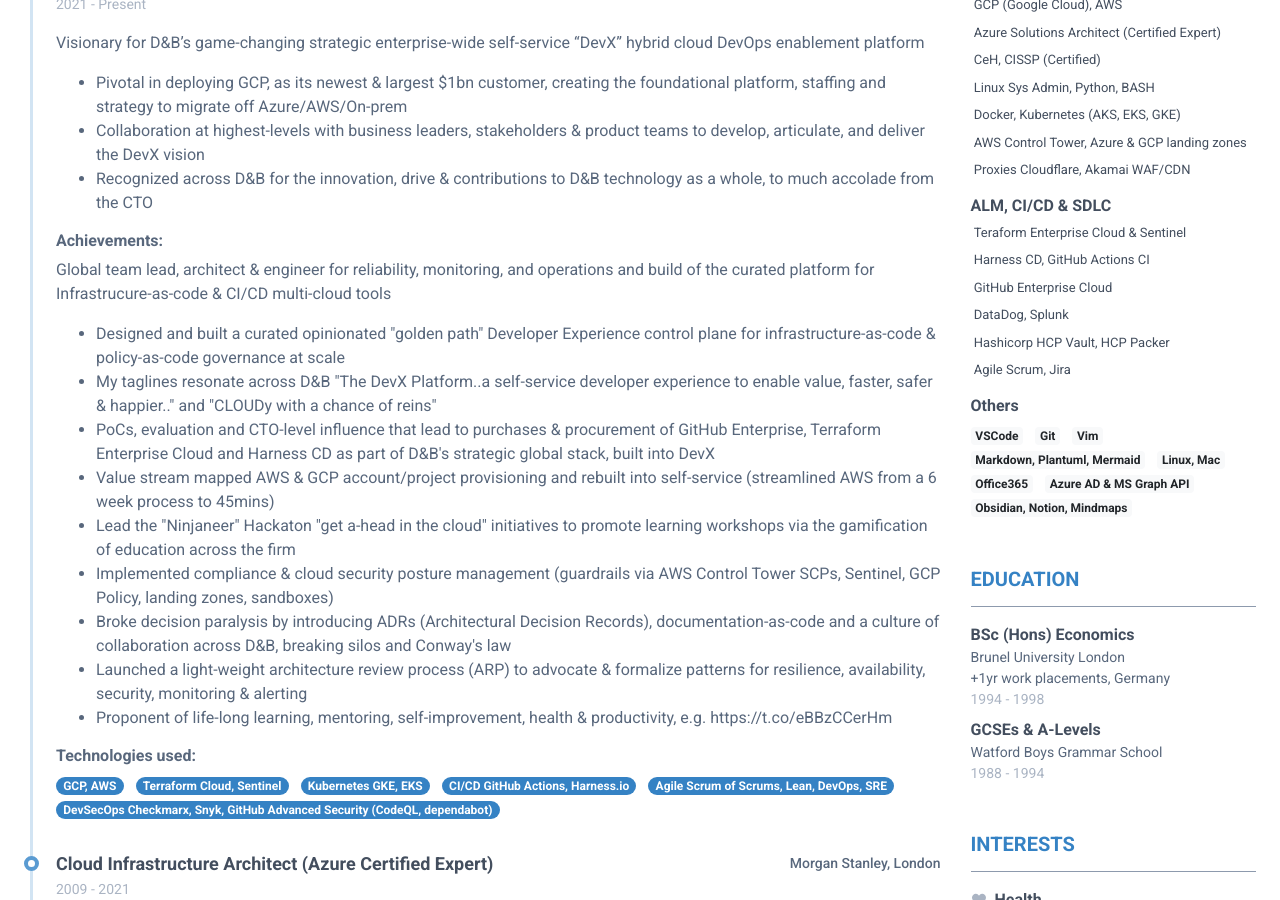
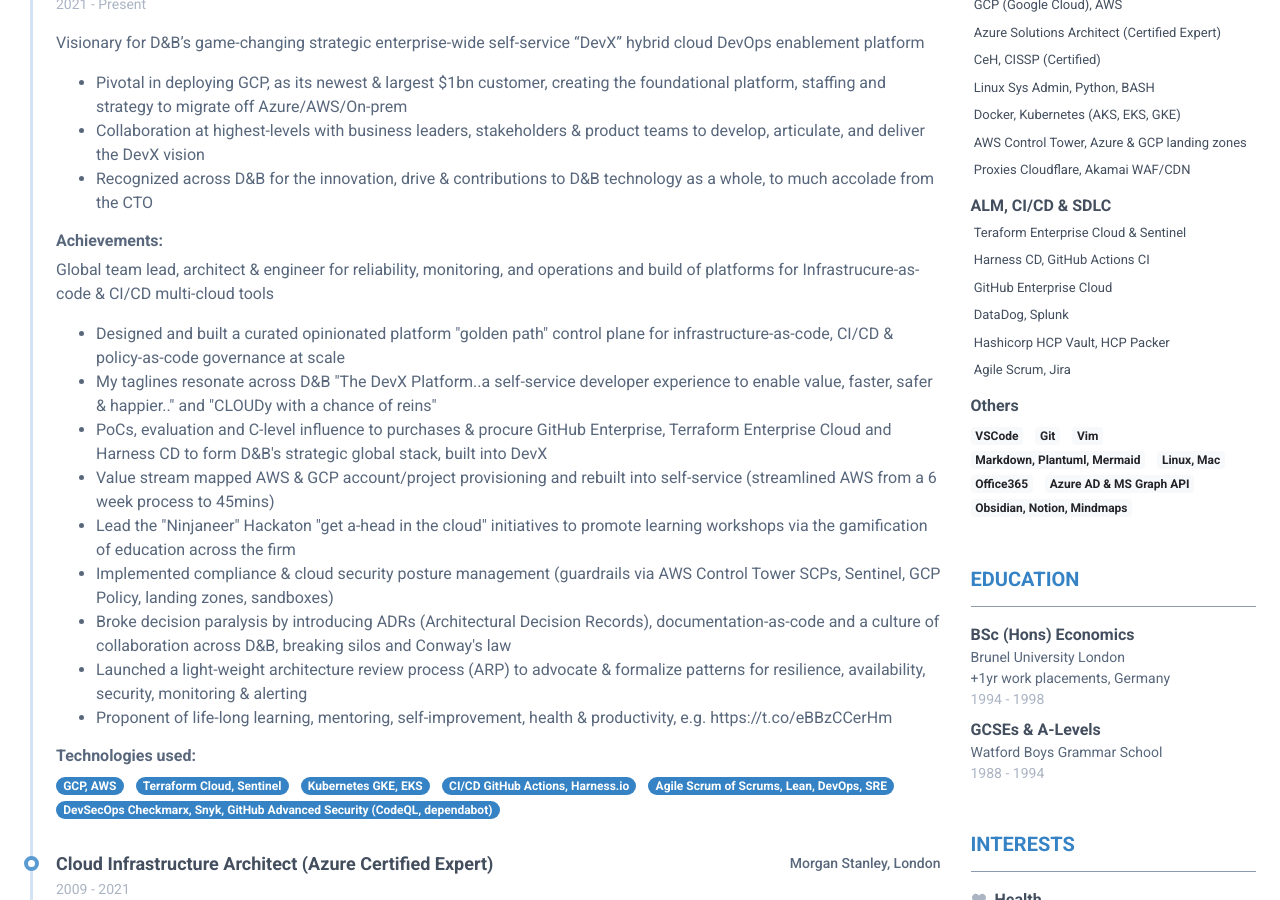
Before and after one commit to Hamy200/resume, a Jekyll site: the page built from index.markdown, in a window 1280 px wide and 900 px high, scrolled down 399 px. Built offline with Jekyll 4.4.1, drawn with Linux system fonts in a browser that asks for light colours; nearby versions of some CDN libraries.

Commit message:
Update data.yml

```diff
--- a/_data/data.yml
+++ b/_data/data.yml
@@ -47,11 +47,11 @@ experiences:
         - Recognized across D&B for the innovation, drive & contributions to D&B technology as a whole, to much accolade from the CTO
     achievements:
       desc: |
-        Global team lead, architect & engineer for reliability, monitoring, and operations and build of the curated platform for Infrastrucure-as-code & CI/CD multi-cloud tools
+        Global team lead, architect & engineer for reliability, monitoring, and operations and build of platforms for Infrastrucure-as-code & CI/CD multi-cloud tools
       highlights:
-        - Designed and built a curated opinionated "golden path" Developer Experience control plane for infrastructure-as-code & policy-as-code governance at scale
+        - Designed and built a curated opinionated platform "golden path" control plane for infrastructure-as-code, CI/CD & policy-as-code governance at scale
         - My taglines resonate across D&B "The DevX Platform..a self-service developer experience to enable value, faster, safer & happier.." and "CLOUDy with a chance of reins"
-        - PoCs, evaluation and CTO-level influence that lead to purchases & procurement of GitHub Enterprise, Terraform Enterprise Cloud and Harness CD as part of D&B's strategic global stack, built into DevX
+        - PoCs, evaluation and C-level influence to purchases & procure GitHub Enterprise, Terraform Enterprise Cloud and Harness CD to form D&B's strategic global stack, built into DevX
         - Value stream mapped AWS & GCP account/project provisioning and rebuilt into self-service (streamlined AWS from a 6 week process to 45mins)
         - Lead the "Ninjaneer" Hackaton "get a-head in the cloud" initiatives to promote learning workshops via the gamification of education across the firm
         - Implemented compliance & cloud security posture management (guardrails via AWS Control Tower SCPs, Sentinel, GCP Policy, landing zones, sandboxes)
```
